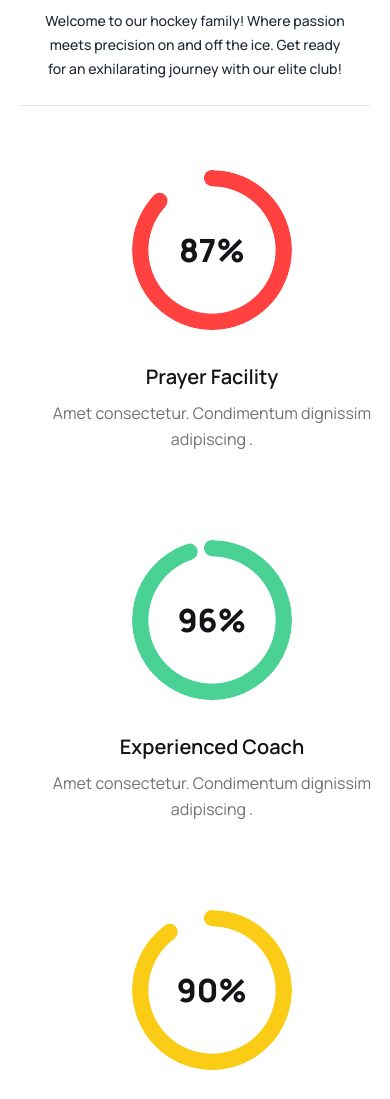
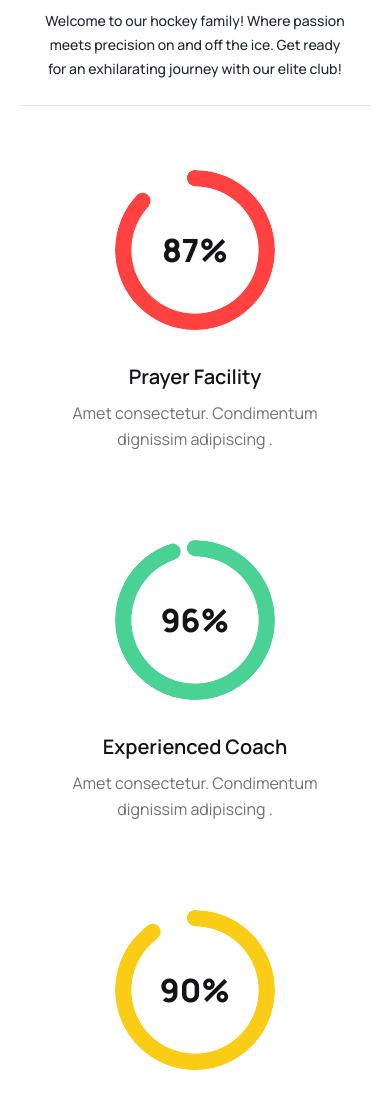
Before and after one commit to Anawrulkabir/Hockey-s.app, a plain HTML site: page index.html in a window 390 px wide. Shown: the part 640-1739 px from the top of the page. Drawn offline with nearby package versions, Linux system fonts and the light colour scheme.

Commit message:
fixes some mobile responsive issues

```diff
--- a/index.html
+++ b/index.html
@@ -356,9 +356,9 @@
 
         <!-- progress bar section -->
         <section class="mt-6 md:mt-12 ">
-            <div class="flex md:flex-row flex-col  md:space-x-8 md:space-y-0 space-y-4">
+            <div class="flex md:flex-row  flex-col  md:space-x-8 md:space-y-0 space-y-4">
                 <!-- progress - 1 -->
-                <div class="card w-96 bg-base-100  flex flex-col items-center justify-center  ">
+                <div class="card  bg-base-100  flex flex-col items-center justify-center  ">
                     <div class="w-40 h-40 flex items-center justify-center mt-10 ">
                         <div class="radial-progress text-red-1 scale-[200%]" style="--value:87;" role="progressbar">
                             <span class="text-[#131318] text-center font-extrabold">87%</span>
@@ -373,7 +373,7 @@
                     </div>
                 </div>
                 <!-- progress - 2 -->
-                <div class="card w-96 bg-base-100  flex flex-col items-center justify-center ">
+                <div class="card  bg-base-100  flex flex-col items-center justify-center ">
                     <div class="w-40 h-40 flex items-center justify-center mt-10 ">
                         <div class="radial-progress text-[#49D293] scale-[200%]" style="--value:95;" role="progressbar">
                             <span class="text-[#131318] text-center font-extrabold">96%</span>
@@ -388,7 +388,7 @@
                     </div>
                 </div>
                 <!-- progress - 3 -->
-                <div class="card w-96 bg-base-100  flex flex-col items-center justify-center  ">
+                <div class="card  bg-base-100  flex flex-col items-center justify-center  ">
                     <div class="w-40 h-40 flex items-center justify-center mt-10 ">
                         <div class="radial-progress text-yellow-400 scale-[200%]" style="--value:90;"
                             role="progressbar">
@@ -404,7 +404,7 @@
                     </div>
                 </div>
                 <!-- progress - 4 -->
-                <div class="card w-96 bg-base-100  flex flex-col items-center justify-center  ">
+                <div class="card  bg-base-100  flex flex-col items-center justify-center  ">
                     <div class="w-40 h-40 flex items-center justify-center mt-10 ">
                         <div class="radial-progress text-[#4C8DF1] scale-[200%]" style="--value:80;" role="progressbar">
                             <span class="text-[#131318] text-center font-extrabold">80%</span>
```
